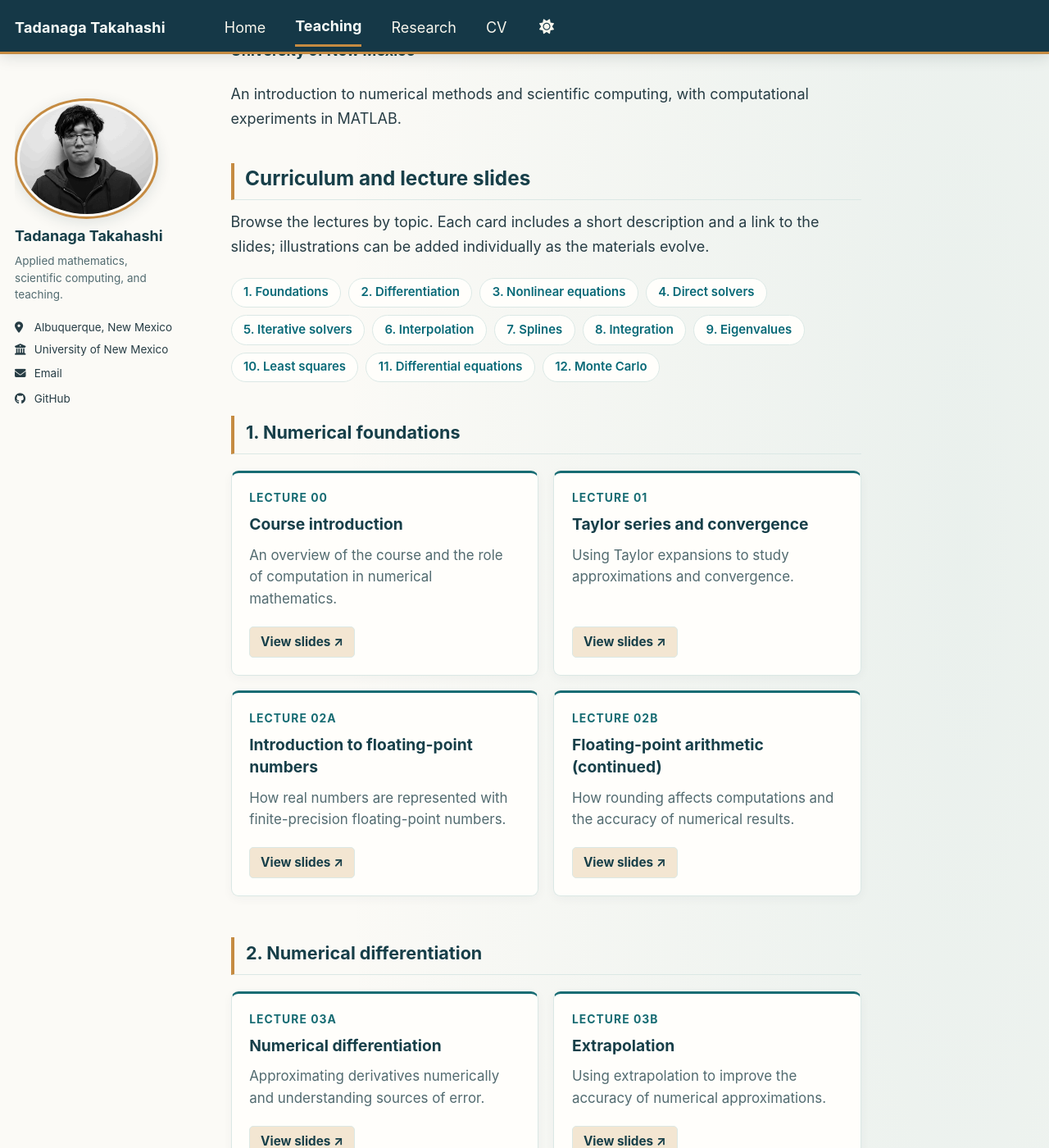
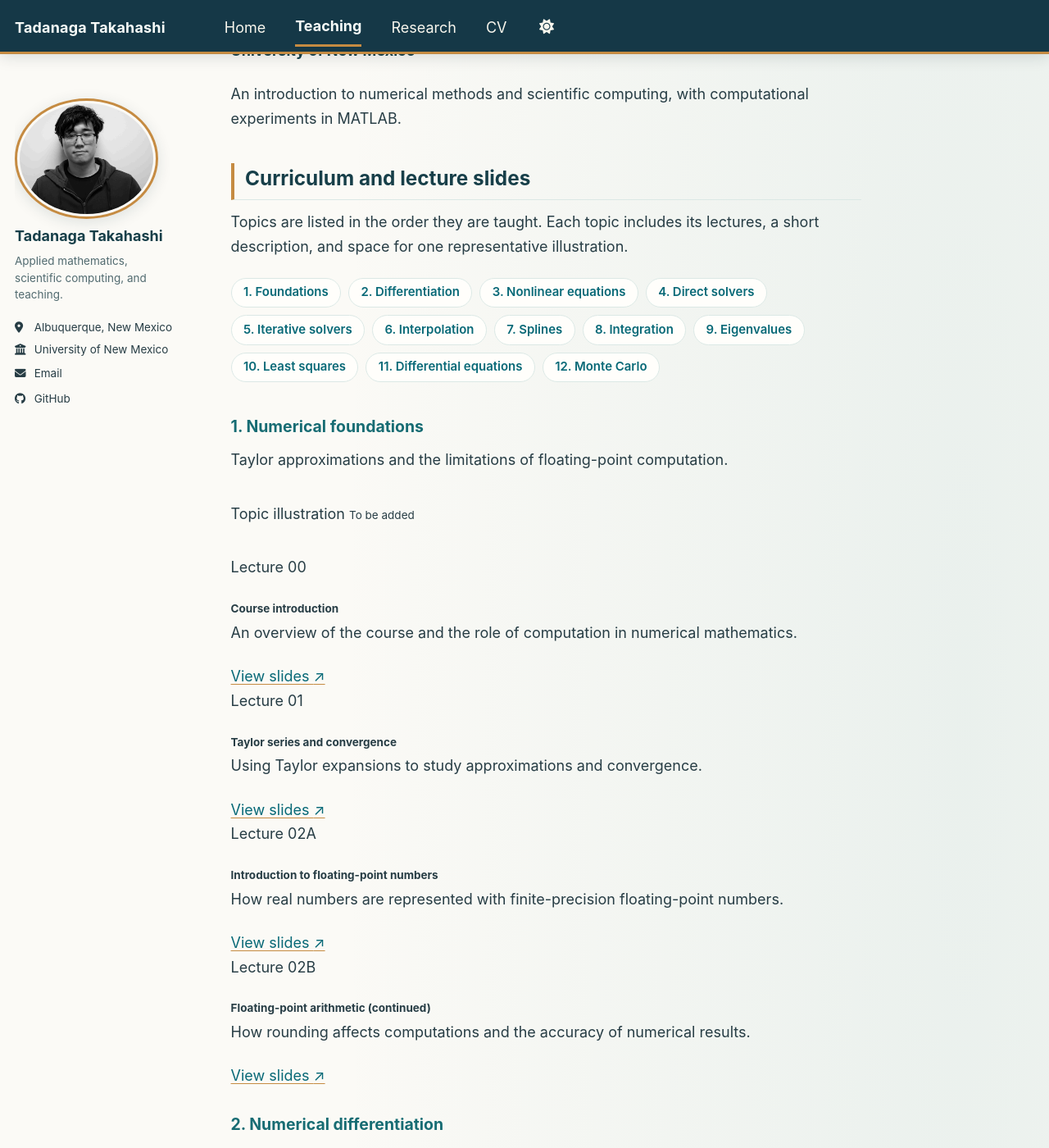
Before and after one commit to tadanaga/webpage, a Jekyll site: the page built from _pages/math-375.md, in a window 1280 px wide and 1400 px high, scrolled down 202 px. Shown: the whole window at 82% size. Built offline with Jekyll 4.4.1, drawn with Linux system fonts in a browser that asks for light colours; a style sheet for code colours, icons or effects is not loaded; some of the changed text lies outside the part shown.

Commit message:
Arrange MATH 375 lectures sequentially with illustrations at topic level

```diff
--- a/_pages/math-375.md
+++ b/_pages/math-375.md
@@ -11,34 +11,46 @@ An introduction to numerical methods and scientific computing, with computationa
 
 ## Curriculum and lecture slides
 
-Browse the lectures by topic. Each card includes a short description and a link to the slides; illustrations can be added individually as the materials evolve.
+Topics are listed in the order they are taught. Each topic includes its lectures, a short description, and space for one representative illustration.
 
-<nav class="course-unit-nav" aria-label="Jump to a course unit">
+<nav class="course-unit-nav" aria-label="Jump to a course topic">
   {% for unit in site.data.math375.units %}
-  <a href="#unit-{{ unit.number }}">{{ unit.number }}. {{ unit.short_title | escape }}</a>
+  <a href="#topic-{{ unit.number }}">{{ unit.number }}. {{ unit.short_title | escape }}</a>
   {% endfor %}
 </nav>
 
 {% for unit in site.data.math375.units %}
-<section class="course-unit" id="unit-{{ unit.number }}" aria-labelledby="unit-{{ unit.number }}-title">
-  <h3 id="unit-{{ unit.number }}-title" class="course-unit__title">{{ unit.number }}. {{ unit.title | escape }}</h3>
-  <div class="lecture-grid">
+<section class="course-topic" id="topic-{{ unit.number }}" aria-labelledby="topic-{{ unit.number }}-title">
+  <div class="course-topic__header">
+    <div class="course-topic__intro">
+      <h3 class="course-topic__title" id="topic-{{ unit.number }}-title">{{ unit.number }}. {{ unit.title | escape }}</h3>
+      <p class="course-topic__summary">{{ unit.summary | escape }}</p>
+    </div>
+
+    <figure class="course-topic__figure">
+      {% if unit.image %}
+      <img src="{{ unit.image | relative_url }}" alt="{{ unit.image_alt | default: unit.title | escape }}" loading="lazy">
+      {% else %}
+      <div class="course-topic__placeholder" role="note" aria-label="Illustration space reserved for {{ unit.title | escape }}">
+        <span>Topic illustration</span>
+        <small>To be added</small>
+      </div>
+      {% endif %}
+    </figure>
+  </div>
+
+  <div class="lecture-list">
     {% for lecture in unit.lectures %}
-    <article class="lecture-card">
-      {% if lecture.image %}
-      <figure class="lecture-card__figure">
-        <img src="{{ lecture.image | relative_url }}" alt="{{ lecture.image_alt | default: lecture.title | escape }}" loading="lazy">
-      </figure>
-      {% endif %}
-      <div class="lecture-card__body">
-        <div class="lecture-card__number">Lecture {{ lecture.number | escape }}</div>
-        <h4 class="lecture-card__title">{{ lecture.title | escape }}</h4>
+    <article class="lecture-row">
+      <div class="lecture-row__content">
+        <div class="lecture-row__number">Lecture {{ lecture.number | escape }}</div>
+        <h4 class="lecture-row__title">{{ lecture.title | escape }}</h4>
         {% if lecture.description %}
-        <p class="lecture-card__description">{{ lecture.description | escape }}</p>
+        <p class="lecture-row__description">{{ lecture.description | escape }}</p>
         {% endif %}
-        <div class="lecture-card__actions">
-          <a class="lecture-card__pdf" href="{{ lecture.pdf | relative_url }}" aria-label="View PDF slides for Lecture {{ lecture.number | escape }}: {{ lecture.title | escape }}">View slides <span aria-hidden="true">↗</span></a>
-        </div>
+      </div>
+      <div class="lecture-row__actions">
+        <a href="{{ lecture.pdf | relative_url }}" aria-label="View PDF slides for Lecture {{ lecture.number | escape }}: {{ lecture.title | escape }}">View slides <span aria-hidden="true">↗</span></a>
       </div>
     </article>
     {% endfor %}
```
